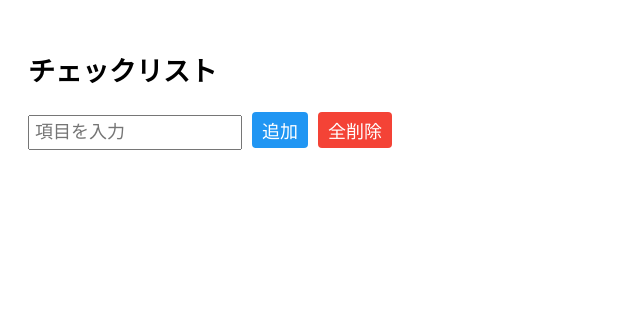
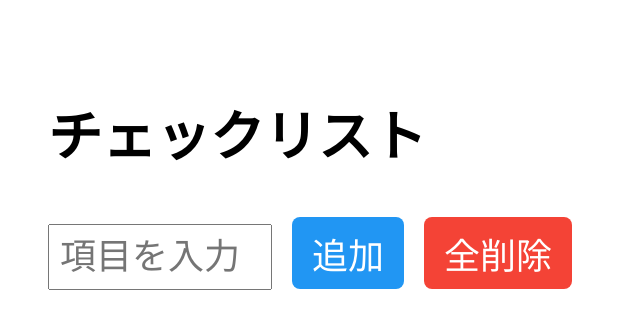
Before and after one commit to johndoe138442/test2, a plain HTML site: page index.html in a window 1280 px wide. Shown: the whole page, without its empty margins (0-640 px from the left). Drawn offline with Linux system fonts and the light colour scheme.

Commit message:
Add files via upload

```diff
--- a/index.html
+++ b/index.html
@@ -6,21 +6,21 @@
 <style>
   body {
     font-family: Arial, sans-serif;
-    padding: 20px;
-    font-size: 18px;
+    padding: 40px;
+    font-size: 36px;
   }
   input[type="text"] {
     width: 200px;
-    padding: 5px;
-    font-size: 18px;
+    padding: 10px;
+    font-size: 36px;
   }
   button {
-    padding: 5px 10px;
-    margin-left: 5px;
-    font-size: 18px;
+    padding: 10px 20px;
+    margin-left: 10px;
+    font-size: 36px;
     cursor: pointer;
     border: none;
-    border-radius: 4px;
+    border-radius: 8px;
   }
   #addBtn {
     background-color: #2196F3;
@@ -41,11 +41,11 @@
   li {
     display: flex;
     align-items: center;
-    margin: 5px 0;
+    margin: 10px 0;
   }
   li span {
     flex-grow: 1;
-    margin-left: 8px;
+    margin-left: 16px;
   }
 </style>
 </head>
```
